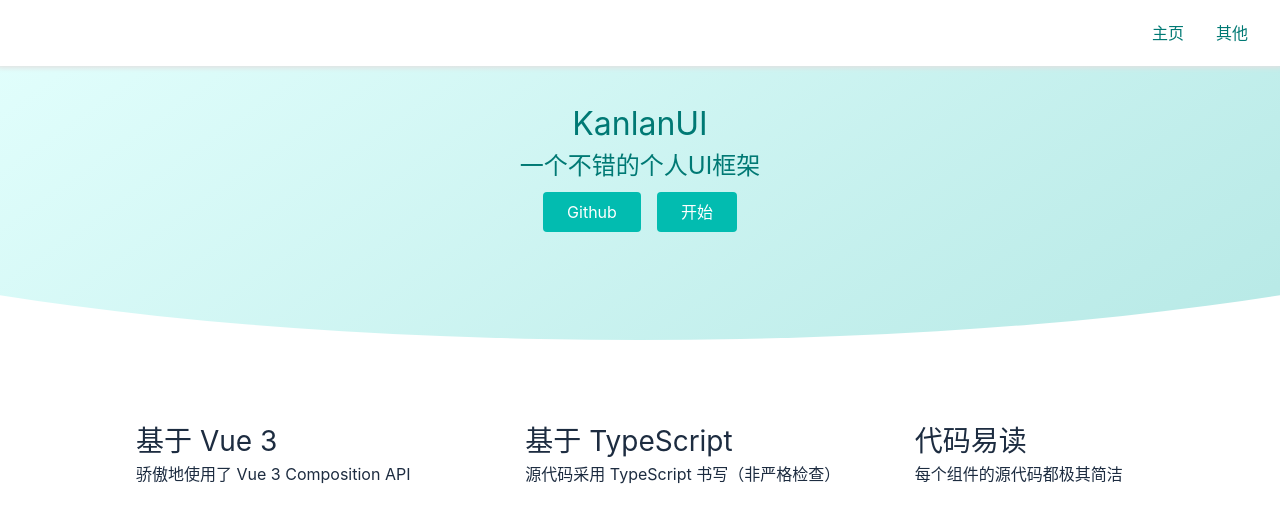
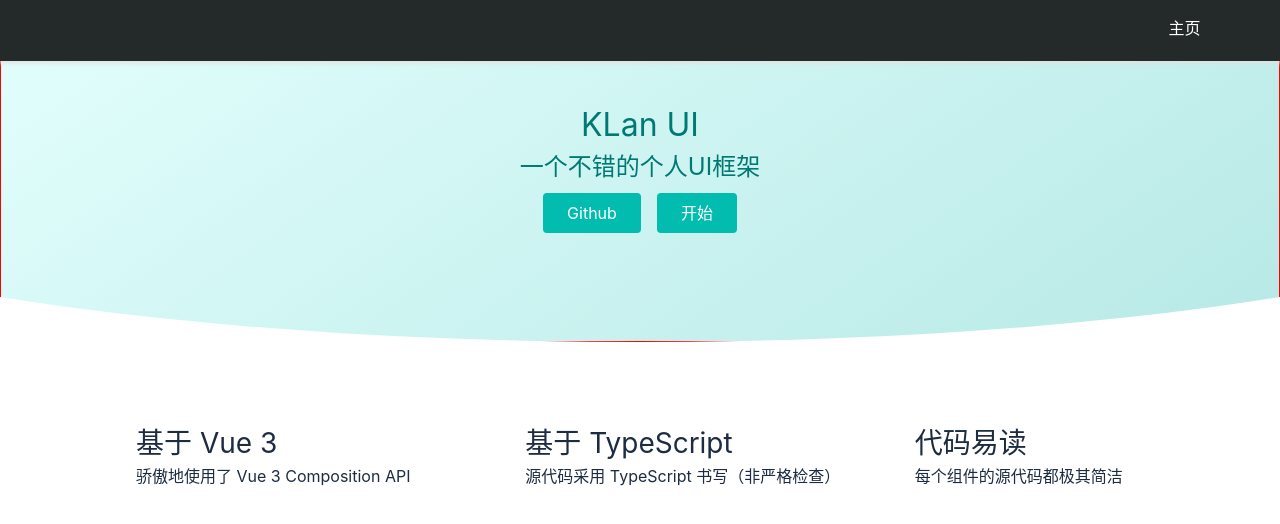
Before and after one commit to BenjaminWu-59/Klan-UI-Source, a Vue app: page / in a window 1280 px wide. Shown: the top 524 px of the page. Built offline with nearby package versions, Linux system fonts and the light colour scheme.

Commit message:
topnav调整

```diff
--- a/index.html
+++ b/index.html
@@ -5,7 +5,7 @@
   <link rel="icon" href="/favicon.ico" />
   <meta name="viewport" content="width=device-width, initial-scale=1.0">
   <title>Vite App</title>
-    <script src="https://at.alicdn.com/t/font_2677608_aic8onq5eti.js?spm=a313x.7781069.1998910419.152&file=font_2677608_aic8onq5eti.js"></script>
+    <script src="https://at.alicdn.com/t/font_2677608_4t0byhac3wu.js?spm=a313x.7781069.1998910419.41&file=font_2677608_4t0byhac3wu.js"></script>
 </head>
 <body>
   <div id="app"></div>
--- a/src/components/Topnav.vue
+++ b/src/components/Topnav.vue
@@ -2,14 +2,20 @@
   <div class="topnav">
     <router-link to="/" class="logo">
       <svg class="icon">
-        <use xlink:href="#icon-ningmeng"></use>
+        <use xlink:href="#icon-gear"></use>
       </svg>
     </router-link>
     <ul class="menu">
       <li>
         <router-link to="/">主页</router-link>
       </li>
-      <li>其他</li>
+      <li>
+        <a href="https://github.com">
+          <svg class="icon">
+            <use xlink:href="#icon-github"></use>
+          </svg>
+        </a>
+      </li>
     </ul>
     <svg v-if="toggleMenuButtonVisible" class="toggleAside" @click="toggleMenu">
       <use xlink:href="#icon-menu"></use>
@@ -18,30 +24,29 @@
 </template>
 
 <script lang="ts">
-import {inject,Ref} from 'vue';
+import {inject, Ref} from 'vue';
 
 export default {
-  props:{
-    toggleMenuButtonVisible:{
-      type:Boolean,
-      default:false
+  props: {
+    toggleMenuButtonVisible: {
+      type: Boolean,
+      default: false
     }
   },
-  setup(){
-    const menuVisible = inject<Ref<boolean>>('menuVisible') //get，，获取xxx的值
-    const toggleMenu = ()=>{
-      menuVisible.value = !menuVisible.value
-    }
-    return {toggleMenu}
+  setup() {
+    const menuVisible = inject<Ref<boolean>>('menuVisible'); //get，，获取xxx的值
+    const toggleMenu = () => {
+      menuVisible.value = !menuVisible.value;
+    };
+    return {toggleMenu};
   }
 };
 </script>
 
 <style lang="scss" scoped>
-$color: #007974;
 .topnav {
-  color:$color;
-  background: #ffff;
+  color: #ffffff;
+  background: #24292a;
   display: flex;
   padding: 16px;
   box-shadow: 0 0 5px 2px #e2e0e0;
@@ -52,26 +57,51 @@ $color: #007974;
   z-index: 20;
   justify-content: center;
   align-items: center;
+
   > .logo {
     font-weight: bold;
     max-width: 6em;
     margin-right: auto;
-    > svg{
-      width: 30px;
-      height: 30px;
+
+    > svg {
+      width: 25px;
+      height: 25px;
+
+      &:hover {
+        animation: changeRight 1s linear infinite;
+      }
+
+      @-webkit-keyframes changeRight {
+
+        0% {
+          -webkit-transform: rotate(0deg);
+        }
+
+        50% {
+          -webkit-transform: rotate(180deg);
+        }
+
+        100% {
+          -webkit-transform: rotate(360deg);
+        }
+      }
     }
+
     &:hover {
       cursor: pointer;
     }
   }
+
   > .menu {
     display: flex;
     white-space: nowrap;
     flex-wrap: nowrap;
+
     > li {
-      margin: 0 1em;
+      margin: 0 0.8em;
     }
   }
+
   > .toggleAside {
     display: none;
     width: 24px;
@@ -81,11 +111,25 @@ $color: #007974;
     top: 50%;
     transform: translateY(-50%);
   }
-  @media(max-width: 500px){
-    >.menu{display: none}
-    >.logo{margin:0 auto}
-    >.toggleAside{display: inline-block}
+
+  @media(max-width: 500px) {
+    > .menu {
+      display: none
+    }
+    > .logo {
+      margin: 0 auto
+    }
+    > .toggleAside {
+      display: inline-block
+    }
   }
+  > a{
+    display: inline-block;
+  }
+}
+.icon{
+  width: 25px;
+  height: 25px;
+}
 
-}
 </style>
--- a/src/views/Home.vue
+++ b/src/views/Home.vue
@@ -3,7 +3,7 @@
     <div class="topnavAndBanner">
       <Topnav/>
       <div class="banner">
-        <h1>KanlanUI</h1>
+        <h1>KLan&nbspUI</h1>
         <h2>一个不错的个人UI框架</h2>
         <p class="actions">
           <a href="https://github.com">Github</a>
@@ -53,6 +53,7 @@ $green: #02bcb0;
 $border-radius: 4px;
 $color: #007974;
 .topnavAndBanner {
+  border:1px solid red;
   background: linear-gradient(145deg, rgba(227, 255, 253, 1) 0%, rgba(183, 233, 230, 1) 100%);
   clip-path: ellipse(80% 60% at 50% 40%);
 }
```
